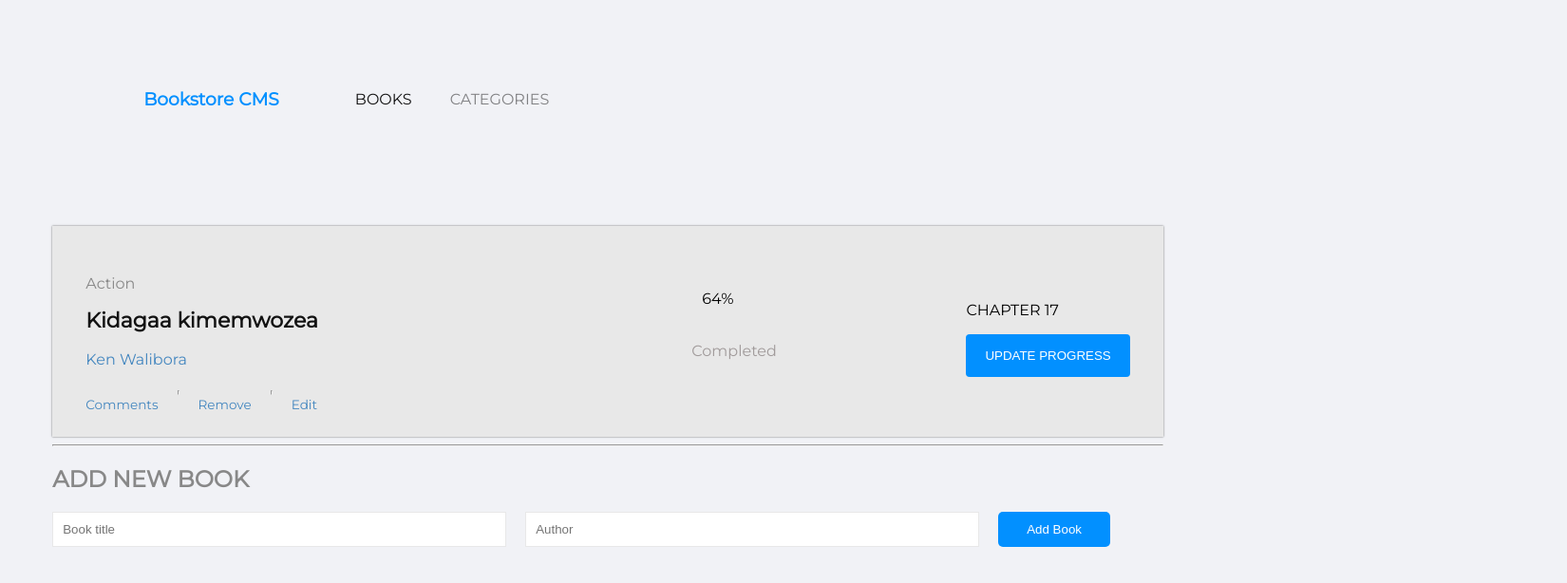
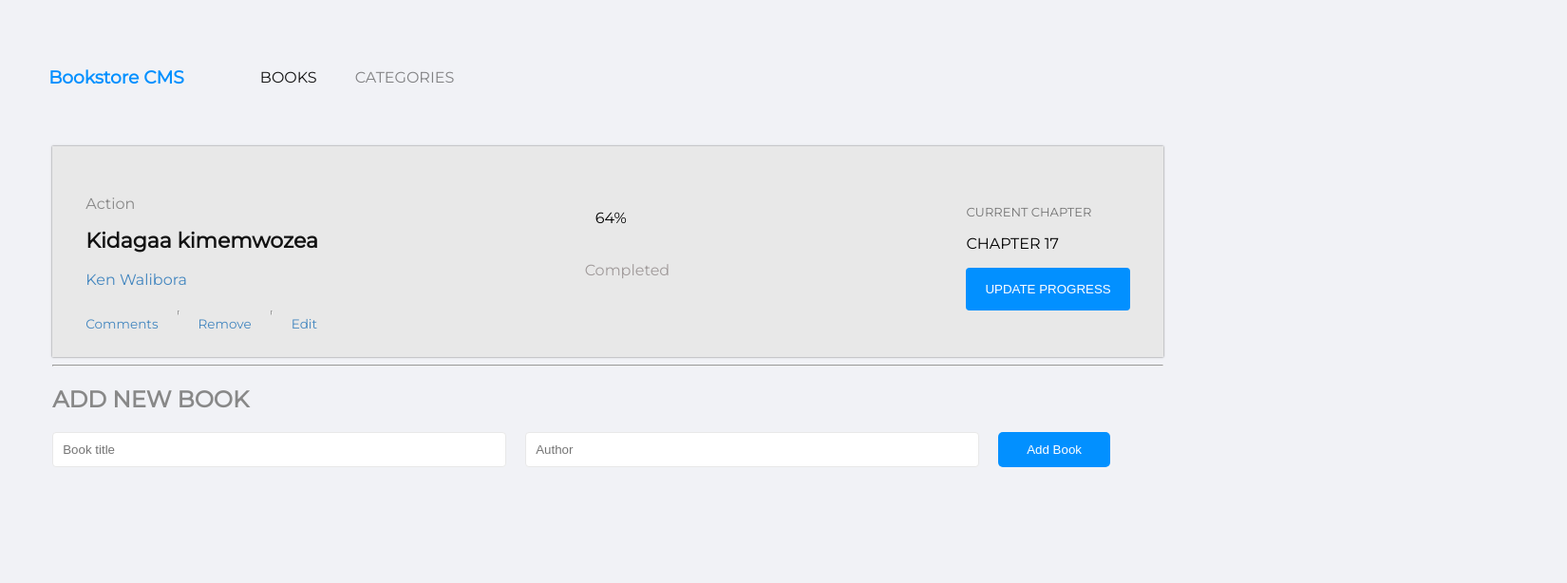
Before and after one commit to Caren-Koroeny/BookStore, a React (Create React App) app: page / in a window 1280 px wide. Shown: the top 614 px of the page at 95% size, 1650 px wide, since content can reach past the window. Built offline with nearby package versions, Linux system fonts and the light colour scheme.

Commit message:
add styling on card-2

```diff
--- a/src/components/Book.js
+++ b/src/components/Book.js
@@ -22,7 +22,9 @@ const Book = (obj) => {
         <p className="percentage">64%</p>
         <p className="complete">Completed</p>
       </div>
+      <div className="hr" />
       <div className="card-3">
+        <p style={{ opacity: 0.5, fontSize: '13px' }}>CURRENT CHAPTER</p>
         <p style={{ textTransform: 'uppercase' }} className="chapter">chapter 17</p>
         <button type="button" style={{ textTransform: 'uppercase' }} className={styles.bookupdate}>Update Progress   </button>
       </div>
--- a/src/style.css
+++ b/src/style.css
@@ -11,10 +11,7 @@ body {
 .header-container {
   display: flex;
   flex-direction: column;
-  width: 87.5rem;
-  height: 5.938rem;
   margin: 0 0 2.375rem;
-  padding: 1.438rem 6.188rem 1.688rem 6.25rem;
 }
 
 .header-section {
@@ -45,6 +42,9 @@ body {
   gap: 40px;
   padding: 3%;
   box-shadow: 0 0 2px #6e6e6e;
+}
+.card-2{
+    margin-left: -40px;
 }
 
 .book-action {
@@ -85,3 +85,10 @@ body {
 .complete {
   color: #a09a9a;
 }
+
+.hr {
+  color: #e8e8e8;
+  width: 0.125rem;
+  height: 4.375rem;
+  margin: 1.125rem 3.688rem 0 4.938rem;
+}
--- a/src/styles/AddBook.module.css
+++ b/src/styles/AddBook.module.css
@@ -9,4 +9,6 @@
   width: 28.5rem;
   border: 1px solid #e8e8e8;
   margin-right: 20px;
+  color: #c4c4c4;
+  border-radius: 4px;
 }
--- a/src/styles/Categories.module.css
+++ b/src/styles/Categories.module.css
@@ -5,4 +5,6 @@
   cursor: pointer;
   border-radius: 5px;
   border: none;
+  width: 11.5rem;
+  height: 2.063rem;
 }
```
